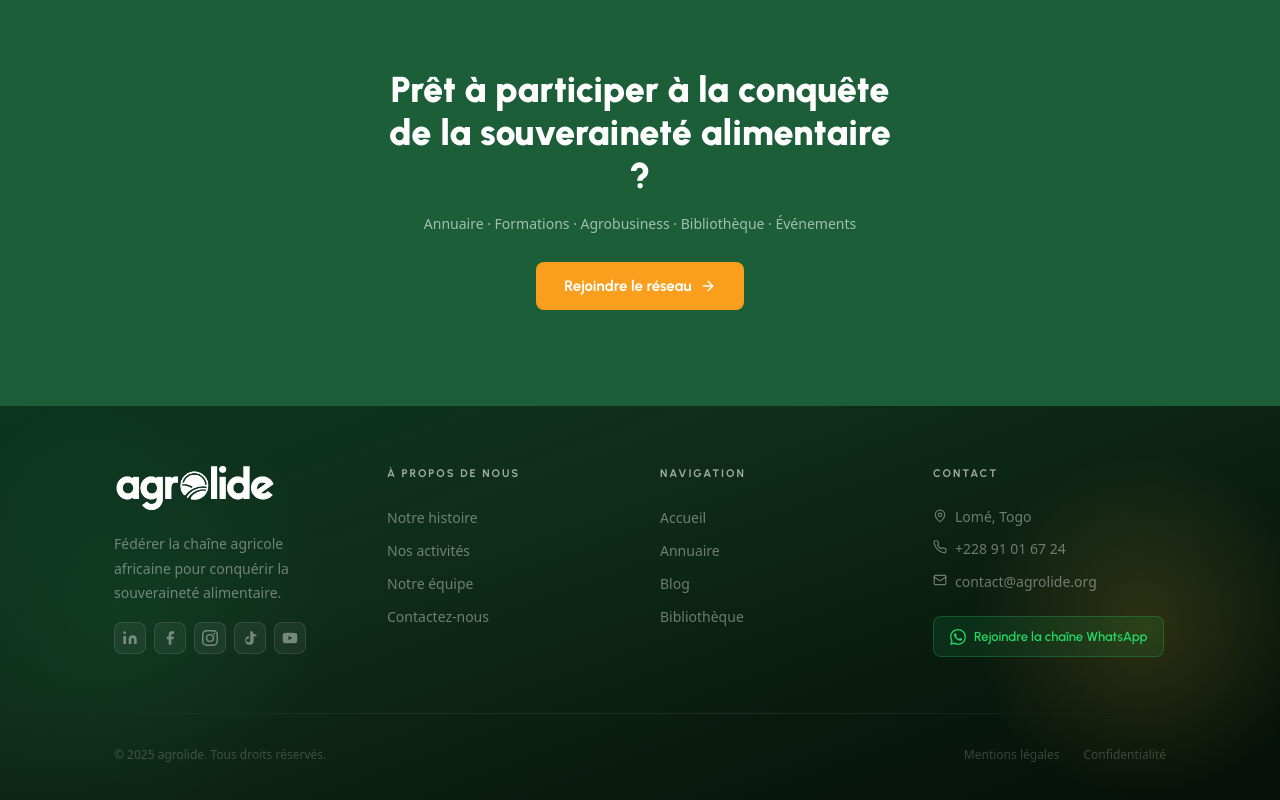
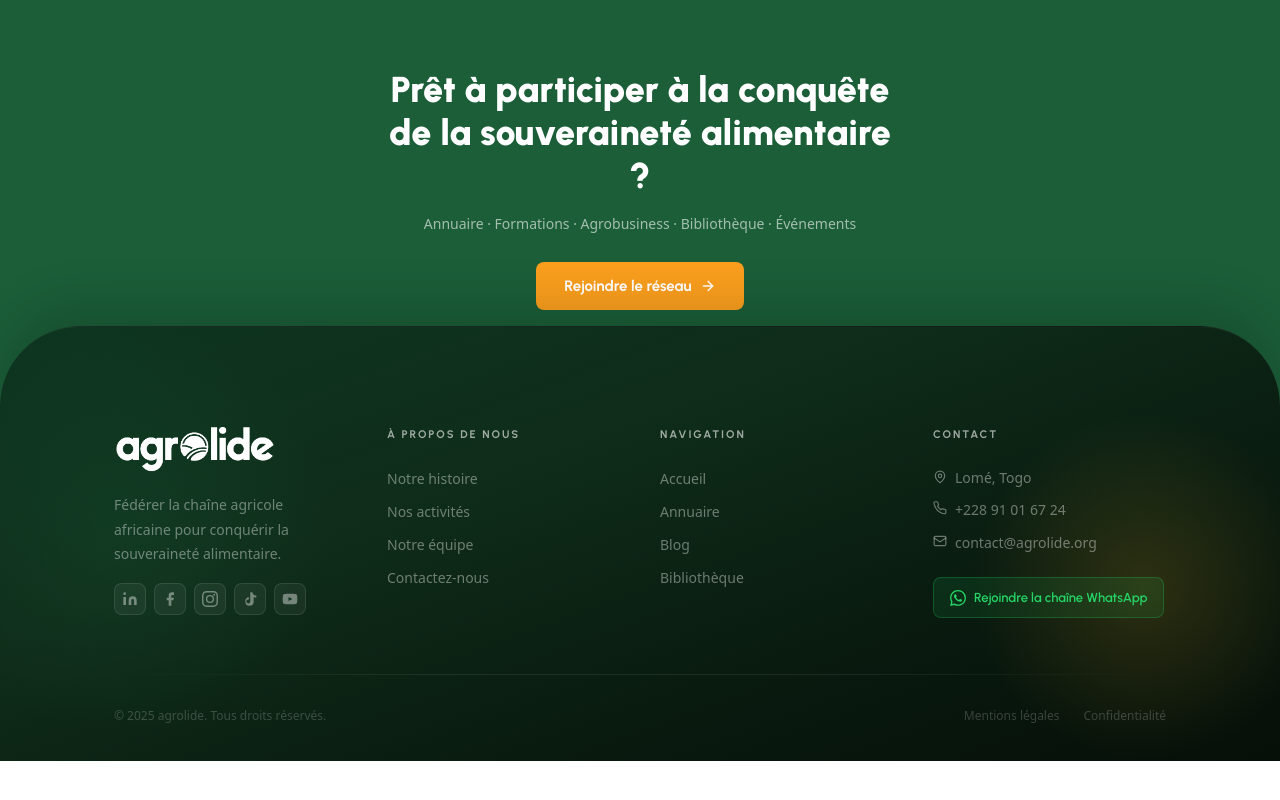
Before and after one commit to remyagaguy-lab/agrolide, a Next.js app in the folder agrolide/: page / in a window 1280 px wide. Shown: the part 5430-6230 px from the top of the page. After the commit the page ends 6191 px from the top, so only its background shows below. Built offline with nearby package versions, Linux system fonts and the light colour scheme.

Commit message:
style: remove label from Qui Sommes-Nous hero and add curved separator to Footer

```diff
--- a/agrolide/src/app/(public)/qui-sommes-nous/page.tsx
+++ b/agrolide/src/app/(public)/qui-sommes-nous/page.tsx
@@ -33,9 +33,6 @@ export default function QuiSommesNousPage() {
         </div>
 
         <div className="max-w-[900px] mx-auto px-6 relative z-10 text-center">
-          <div className="inline-block px-4 py-2 rounded-full border border-white/10 text-[#fcb726] font-heading font-[700] text-[11px] tracking-[0.2em] uppercase mb-6">
-            Réseau agrolide
-          </div>
           <h1 className="font-heading font-[800] text-[40px] md:text-[64px] text-white leading-[1.1] tracking-[-0.02em] mb-8">
             Qui sommes-nous ?
           </h1>
--- a/agrolide/src/components/layout/Footer.tsx
+++ b/agrolide/src/components/layout/Footer.tsx
@@ -91,7 +91,7 @@ export function Footer() {
 
       {/* ── FOOTER 4 COLONNES ── */}
       <footer
-        className="relative overflow-hidden pt-[60px] pb-[36px]"
+        className="relative overflow-hidden pt-[80px] md:pt-[100px] pb-[36px] rounded-t-[40px] md:rounded-t-[80px] -mt-[40px] md:-mt-[80px] z-20 shadow-[0_-20px_50px_rgba(0,0,0,0.15)] border-t border-white/5"
         style={{ background: "linear-gradient(160deg, #0d3520 0%, #0f2d1a 35%, #091a0f 70%, #060f08 100%)" }}
       >
         {/* Glows */}
```
